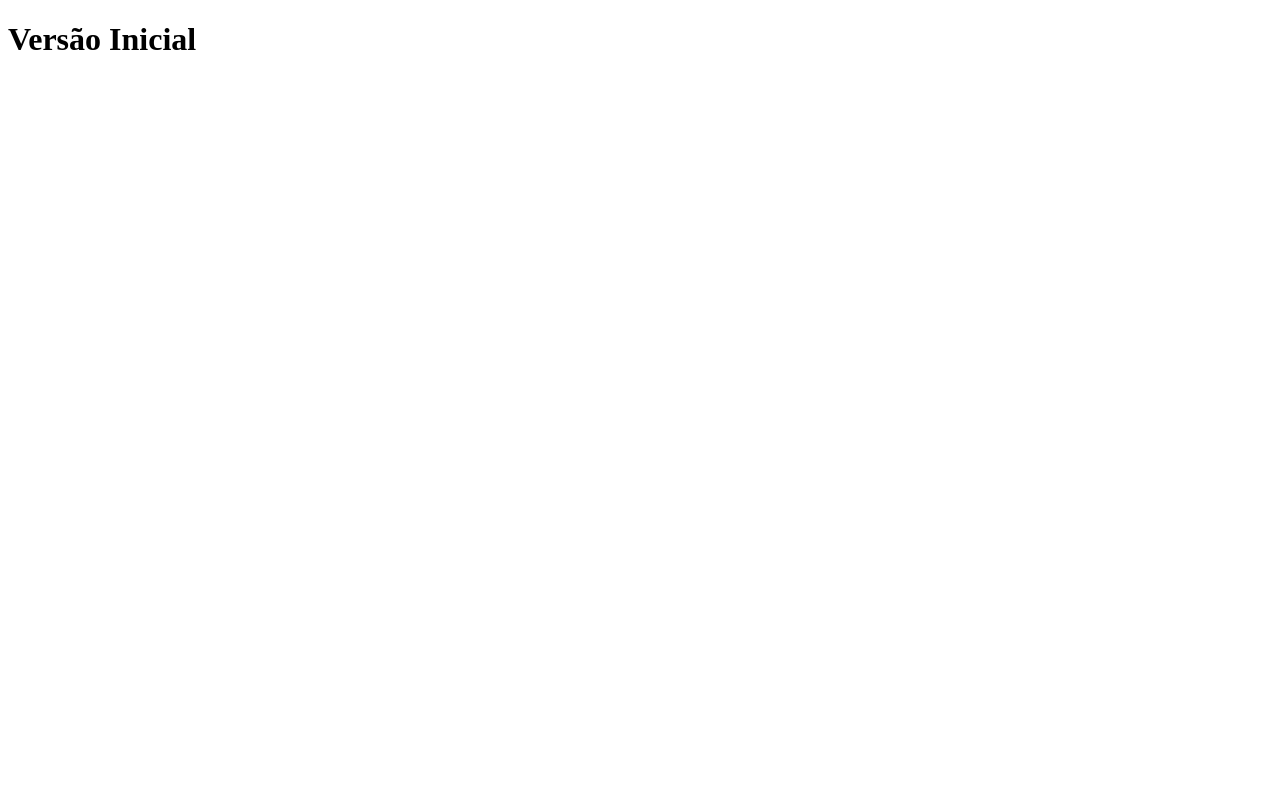
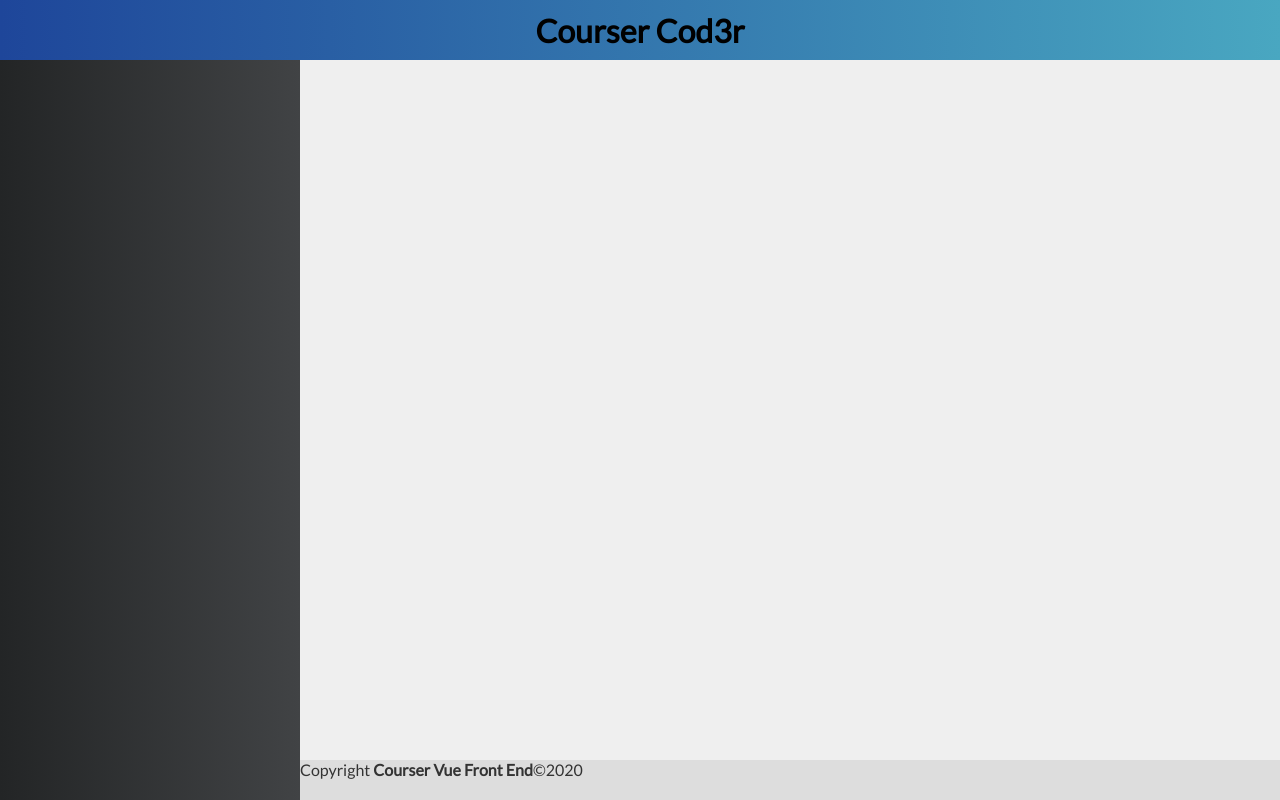
Before and after one commit to wemerson-silva/course-front-end-cod3r, a Vue app: page / in a window 1280 px wide. Built offline with nearby package versions, Linux system fonts and the light colour scheme.

Commit message:
project initial
project start developer!

```diff
--- a/src/App.vue
+++ b/src/App.vue
@@ -1,15 +1,40 @@
 <template>
-	<div id="app">
-		<h1>Versão Inicial</h1>
-	</div>
+  <div id="app">
+    <Header title="Courser Cod3r"/>
+    <Menu />
+    <Content />
+    <Footer />
+  </div>
 </template>
 
 <script>
+import Header from "./components/template/Header";
+import Menu from "./components/template/Menu";
+import Content from "./components/template/Content";
+import Footer from "./components/template/Footer";
+
 export default {
-	name: "App",
-}
+  name: "App",
+  components: { Header, Menu, Content, Footer }
+};
 </script>
 
 <style>
-
+* {
+  font-family: "Lato";
+  margin: 0;
+  padding: 0;
+}
+#app {
+  -webkit-font-smoothing: antialiased;
+  -monz-font-smoothing: grayscale;
+  height: 100vh;
+  display: grid;
+  grid-template-rows: 60px 1fr 40px;
+  grid-auto-columns: 300px 1fr;
+  grid-template-areas:
+    "header header"
+    "menu content"
+    "menu footer";
+}
 </style>
--- /dev/null
+++ b/src/components/template/Content.vue
@@ -0,0 +1,17 @@
+<template>
+  <div class="content"></div>
+</template>
+
+<script>
+export default {
+  name: "Content"
+};
+</script>
+
+<style>
+.content {
+  grid-area: content;
+  background-color: #efefef;
+  padding: 20px;
+}
+</style>
--- /dev/null
+++ b/src/components/template/Footer.vue
@@ -0,0 +1,26 @@
+<template>
+  <footer class="footer">
+    <span>
+      Copyright
+      <strong>Courser Vue Front End</strong>©2020
+    </span>
+  </footer>
+</template>
+
+<script>
+export default {
+  name: "Footer"
+};
+</script>
+
+<style>
+.footer {
+  grid-area: footer;
+  background-color: #dddddd;
+  color: #333;
+  diplay: flex;
+  align-items: center;
+  justify-content: flex-end;
+  padding-right: 10px;
+}
+</style>
--- /dev/null
+++ b/src/components/template/Header.vue
@@ -0,0 +1,34 @@
+<template>
+  <div class="header">
+    <a class="toggle">
+      <i class="fa fa-lg" :class="icon"></i>
+    </a>
+        <h1>{{title}}</h1>
+
+  </div>
+</template>
+
+<script>
+export default {
+  name: "Header",
+  props: {
+    title: String,
+    hideToggle: Boolean
+  },
+  components: {
+    icon(){
+      return "fa-angle-left"
+    }
+  }
+};
+</script>
+
+<style>
+.header {
+  grid-area: header;
+  background: linear-gradient(to right, #1e469a, #49a7c1);
+  display: flex;
+  justify-content: center;
+  align-items: center;
+}
+</style>
--- /dev/null
+++ b/src/components/template/Menu.vue
@@ -0,0 +1,19 @@
+<template>
+  <div class="menu"></div>
+</template>
+
+<script>
+export default {
+  name: "Menu"
+};
+</script>
+
+<style>
+.menu {
+  grid-area: menu;
+  background: linear-gradient(to right, #232526, #414345);
+  display: flex;
+  flex-direction: column;
+  flex-wrap: wrap;
+}
+</style>
--- a/src/main.js
+++ b/src/main.js
@@ -1,3 +1,4 @@
+import 'font-awesome/css/font-awesome.css';
 import Vue from 'vue'
 
 import App from './App'
```
Also changed, not shown: 1 other file (tests, documents, lock files or other folders).
